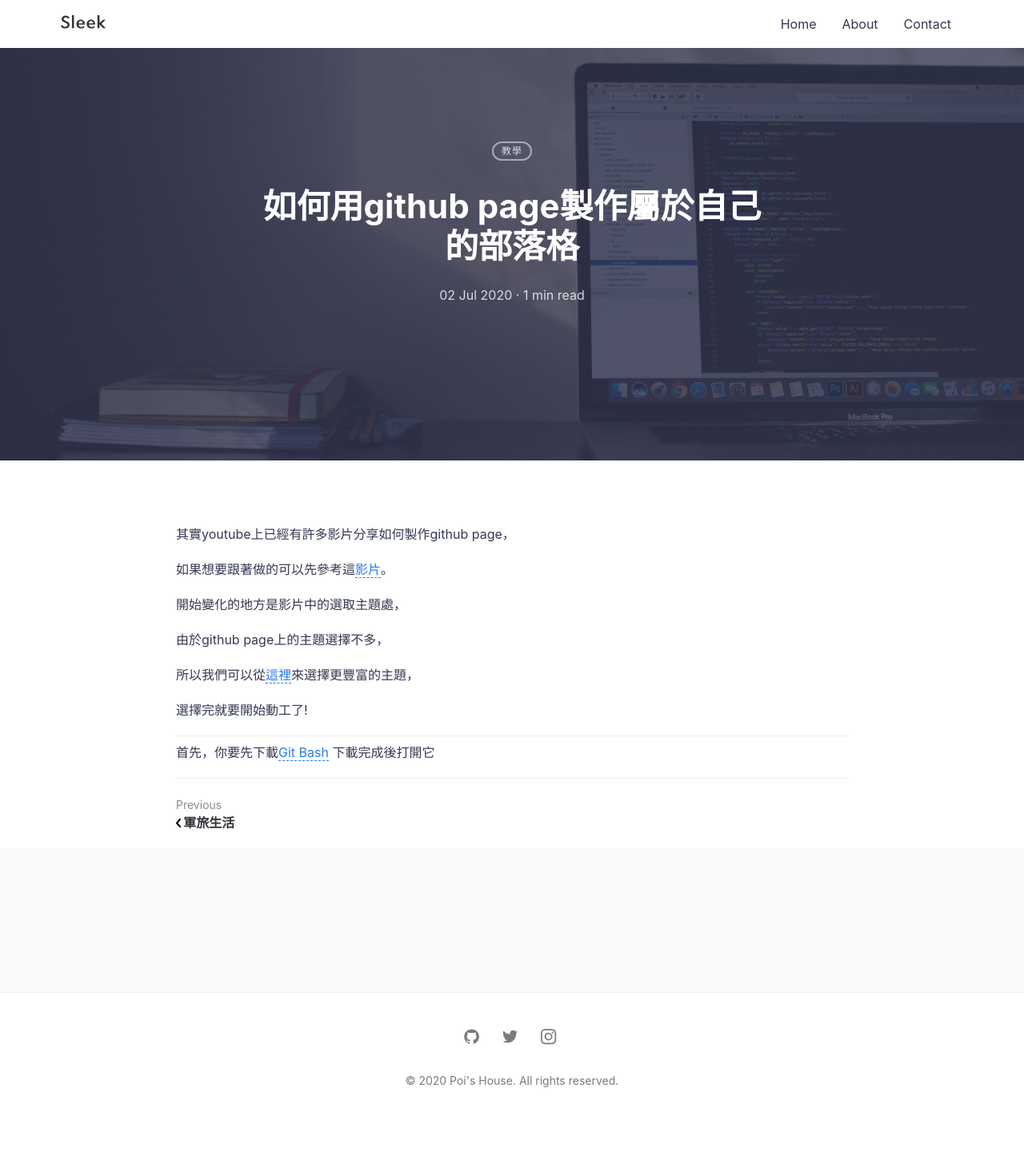
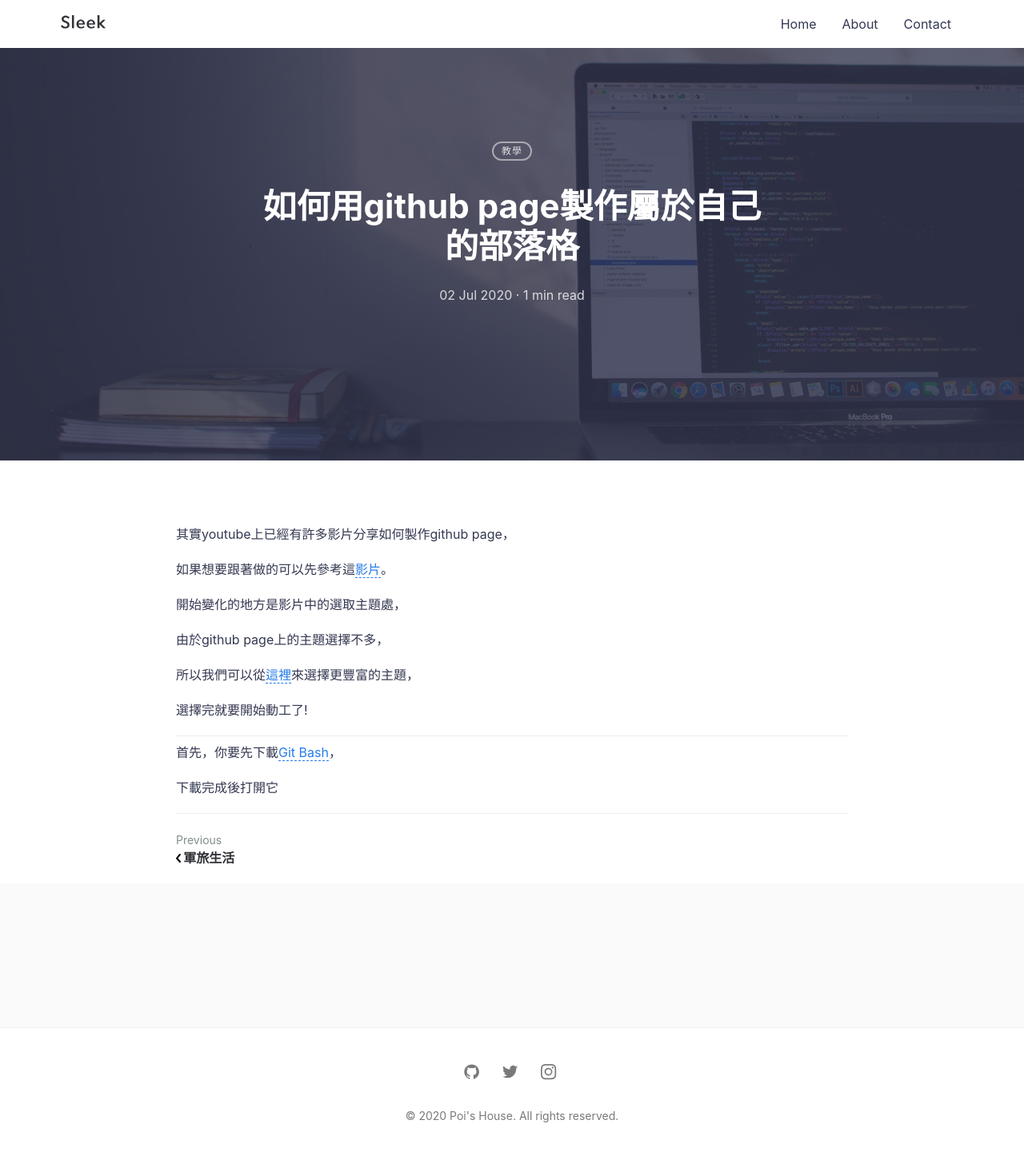
Before and after one commit to poi0905/blog, a Jekyll site: the page built from _posts/2020-07-02-githubpagetutorial.md, in a window 1280 px wide. Shown: the whole page at 80% size. Built offline with Jekyll 4.4.1, drawn with Linux system fonts in a browser that asks for light colours; comment, search, counter and statistics services are not loaded; before the commit the page ends 1407 px from its top, so only the background shows below that.

Commit message:
2020/7/2

```diff
--- a/_posts/2020-07-02-githubpagetutorial.md
+++ b/_posts/2020-07-02-githubpagetutorial.md
@@ -20,5 +20,6 @@ categories: 教學
 
 ***
 
-首先，你要先下載[Git Bash](https://git-scm.com/downloads)
+首先，你要先下載[Git Bash](https://git-scm.com/downloads)，
+
 下載完成後打開它
```
